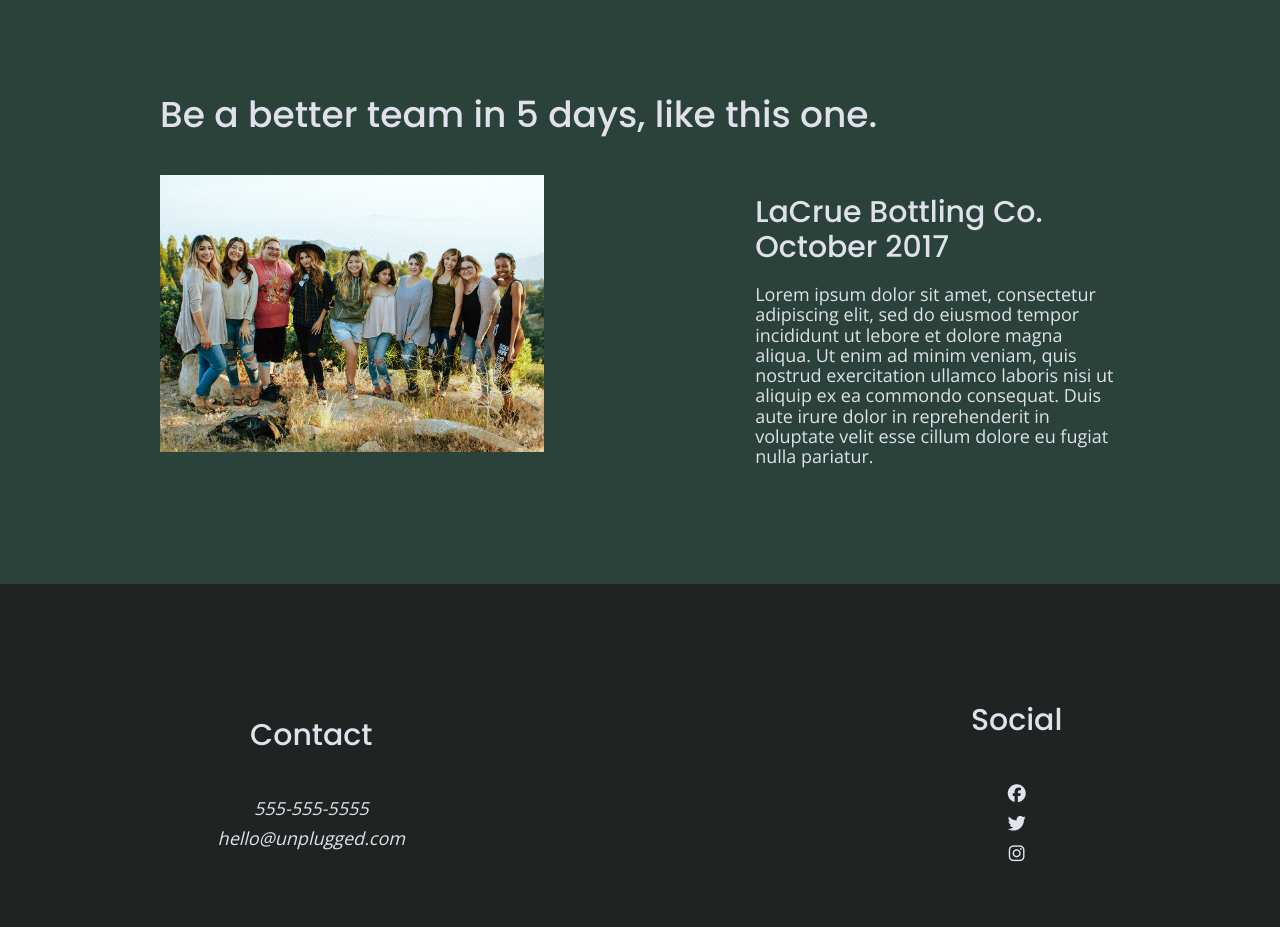
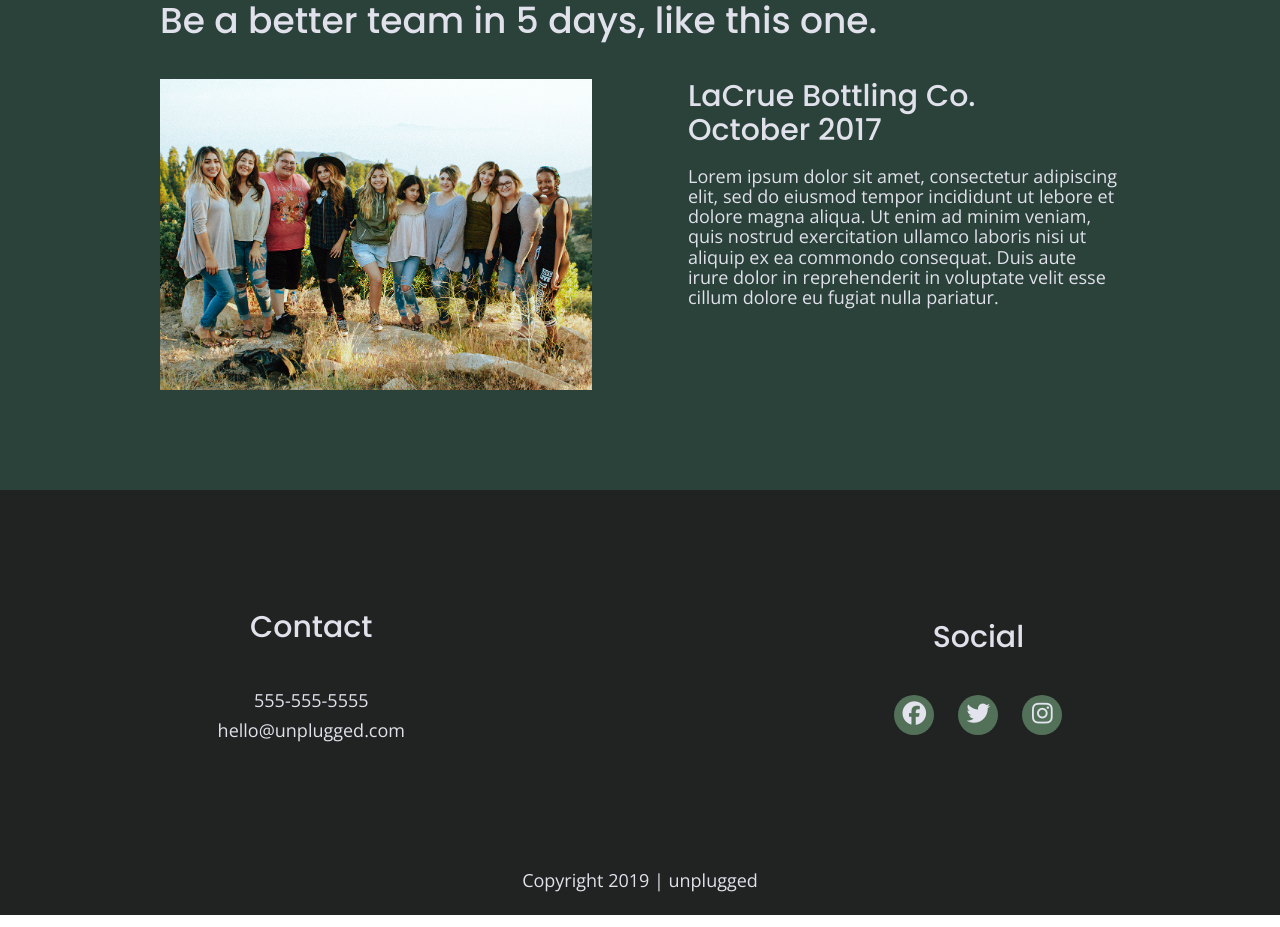
Before and after one commit to Paul-kav/unplugged-retreat, a website built with Parcel: page index.html in a window 1280 px wide. Shown: the part 1870-2797 px from the top of the page. Built offline with nearby package versions, Linux system fonts and the light colour scheme; files whose address does not match are found by name.

Commit message:
Styled all the icons and other files

```diff
--- a/css/main.css
+++ b/css/main.css
@@ -114,6 +114,8 @@ textarea {
   ul,
   ol {
     list-style-type: none;
+    padding: 0;
+    margin: 0;
   }
 
   a {
@@ -125,6 +127,7 @@ textarea {
     font-family: 'Poppins', sans-serif;
     font-size: 2.25em;
     font-weight: 500;
+    margin: 0;
   }
 
   h3,
@@ -132,12 +135,12 @@ textarea {
     font-family: 'Poppins', sans-serif;
     font-size: 1.875em;
     font-weight: 500;
-    margin: 19px 0;
+    margin: 20px 0;
   }
 
   p {
     line-height: 1.125em;
-    font-size: 0.875em;
+    font-size: .875em;
    }
 
   img {
@@ -149,7 +152,7 @@ textarea {
   }
 
   address {
-    font-style: none;
+    font-style: normal;
   }
 
   .content-wrapper {
@@ -161,11 +164,11 @@ textarea {
 
   header,
   footer {
+    background-color: #202322;
     display: flex;
     justify-content: center;
     align-items: center;
     flex-flow: row wrap;
-    background-color: #202322;
   }
 
   header {
@@ -173,11 +176,11 @@ textarea {
   }
 
   header .content-wrapper {
+    margin: 0;
     display: flex;
     justify-content: center;
     align-items: center;
     flex-flow: row wrap;
-    margin: 0;
   }
 
   header figure {
@@ -207,9 +210,12 @@ textarea {
   }
 
   header nav ul {
+    width: 100%;
     display: flex;
     justify-content: space-around;
-    width: 100%;
+  }
+  header nav ul li {
+    font-size: 1.125em;
   }
 
   footer {
@@ -222,6 +228,12 @@ textarea {
     margin: 50px 0;
   }
 
+  footer .social-icons {
+    display: flex;
+    justify-content: space-around;
+    align-items: center;
+  }
+
   footer .social-icons p {
     background-color: #527158;
     border-radius: 50%;
@@ -229,13 +241,6 @@ textarea {
     height: 40px;
     display: flex;
     justify-content: center;
-    align-items: center;
-  }
-
-  footer .social-icons {
-
-    display: flex;
-    justify-content: space-around;
     align-items: center;
   }
 
@@ -273,6 +278,8 @@ textarea {
   .hero-area h1 {
     font-size: 3em;
     font-weight: 500;
+    line-height: 1.2;
+    font-family: 'Poppins', Helvetica, Arial, sans-serif;
   }
 
    /* Aside */
@@ -361,12 +368,14 @@ textarea {
 
   .reviews h3 {
     width: 100%;
-    margin: 20px 0;
+    margin: 0;
   }
 
   .reviews h2 {
     margin-bottom: 40px;
+    line-height: 1;
   }
+
 
   /* -------- About Page --------*/
 
@@ -556,7 +565,7 @@ h3 {
 }
 
 header nav {
-    width: 16%;
+  width: 20%;
 }
 
 header nav ul {
@@ -613,7 +622,7 @@ h3 {
   }
   .reviews article div,
   .reviews article figure {
-    width: 40%;
+    width: 45%;
   }
 
   .reviews h3 {
@@ -635,6 +644,11 @@ h3 {
 
   footer .contact {
     margin-bottom: 0;
+  }
+
+  footer .social-icons {
+    width: 10.5em;
+    justify-content: space-between;
   }
 
   footer .copyright {
@@ -774,7 +788,7 @@ flex-basis: 40%;
 
     /* Reviews */
   .reviews article div {
-      width: 38%;
+    width: 45%;
   }
 
   .reviews h2 {
--- a/index.html
+++ b/index.html
@@ -131,9 +131,8 @@
         </address>
       </div>
       <div class="social">
-
         <h4>Social</h4>
-        <div class="socail-icons">
+        <div class="social-icons">
           <p>
             <a href=""><i class="fab fa-facebook"></i></a>
           </p>
```
Also changed, not shown: about/index.html (+1 -1 lines), faq/index.html (+1 -1 lines), 2 other files. Lines whose indentation alone changed are shown as unchanged.
